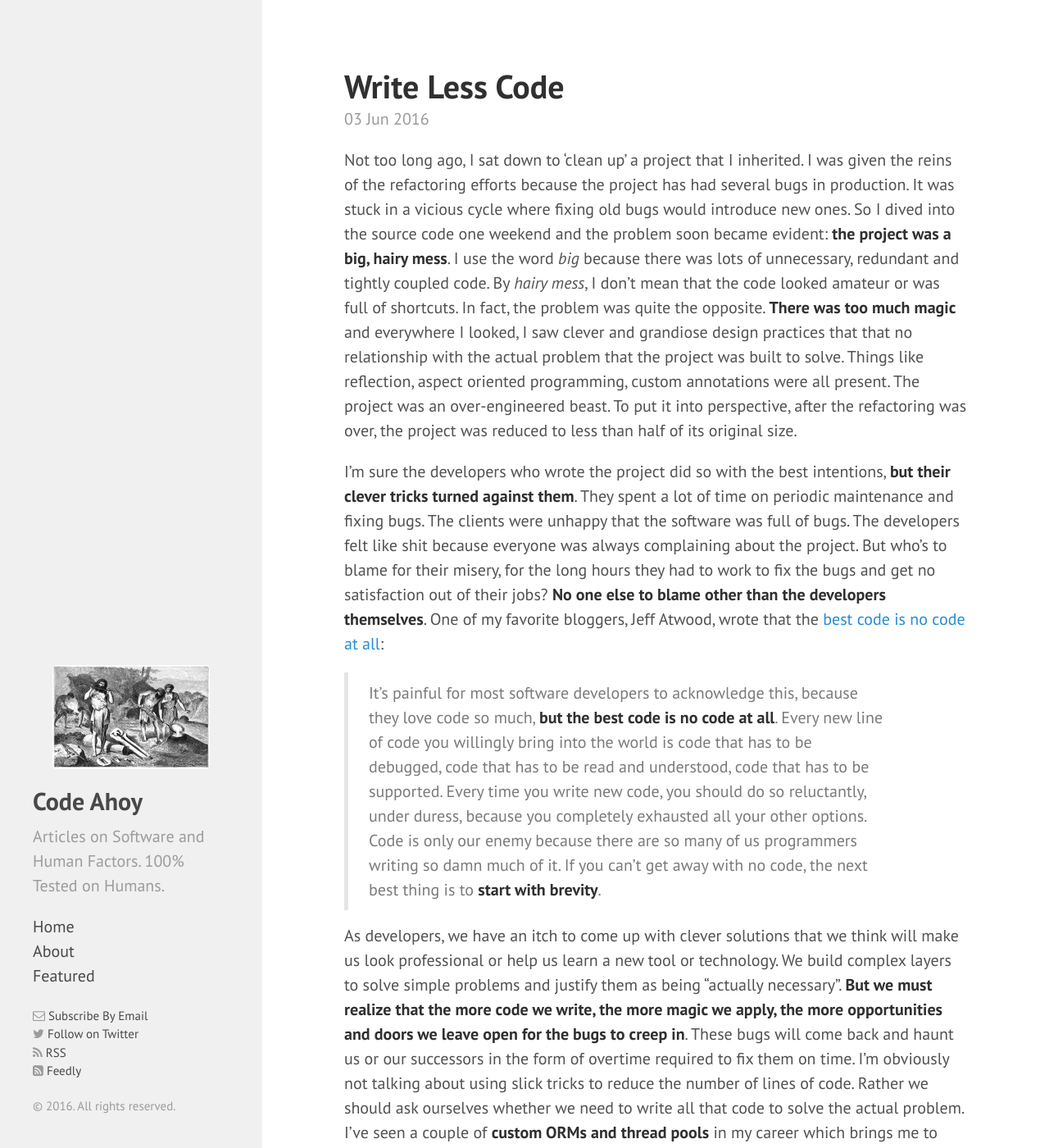
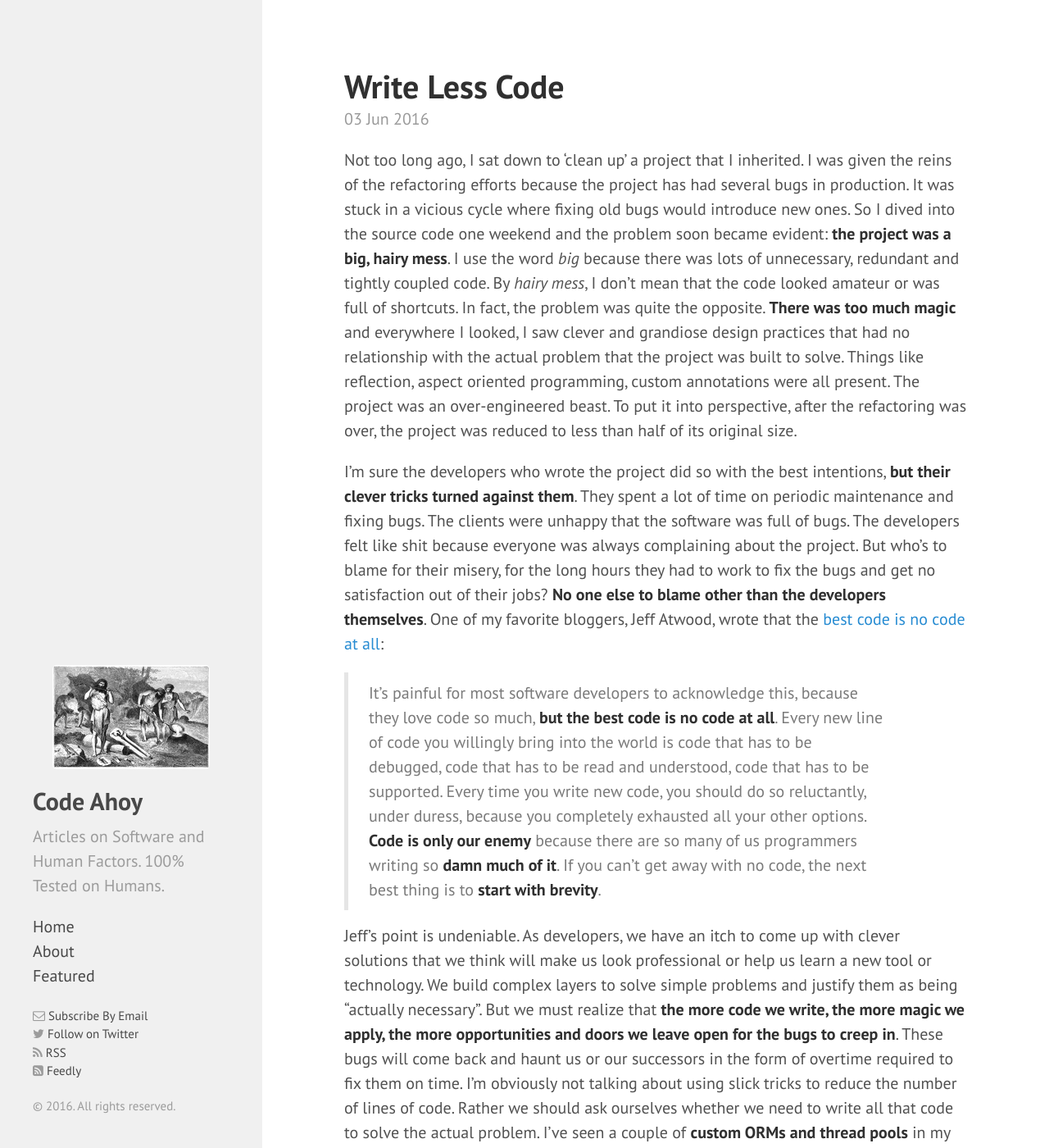
Before and after one commit to talk2viren/umermansoor.github.io, a Jekyll site: the page built from _posts/2016-06-03-write-less-code.md, in a window 1280 px wide and 1400 px high. Shown: the whole window at 82% size. Built offline with Jekyll 4.4.1, drawn with Linux system fonts in a browser that asks for light colours; nearby versions of some CDN libraries; a script that is not in the unit is left out; comment, search, counter and statistics services are not loaded; some of the changed text lies outside the part shown.

Commit message:
typo as pointed out by a commenter

````diff
--- a/_posts/2016-06-03-write-less-code.md
+++ b/_posts/2016-06-03-write-less-code.md
@@ -5,15 +5,15 @@ comments: True
 excerpt_separator: <!--more-->
 ---
 
-Not too long ago, I sat down to 'clean up' a project that I inherited. I was given the reins of the refactoring efforts because the project has had several bugs in production. It was stuck in a vicious cycle where fixing old bugs would introduce new ones. So I dived into the source code one weekend and the problem soon became evident: **the project was a big, hairy mess**. I use the word *big* because there was lots of unnecessary, redundant and tightly coupled code. By *hairy mess*, I don't mean that the code looked amateur or was full of shortcuts. In fact, the problem was quite the opposite. **There was too much magic** and everywhere I looked, I saw clever and grandiose design practices that that no relationship with the actual problem that the project was built to solve. Things like reflection, aspect oriented programming, custom annotations were all present. The project was an over-engineered beast. To put it into perspective, after the refactoring was over, the project was reduced to less than half of its original size.
+Not too long ago, I sat down to 'clean up' a project that I inherited. I was given the reins of the refactoring efforts because the project has had several bugs in production. It was stuck in a vicious cycle where fixing old bugs would introduce new ones. So I dived into the source code one weekend and the problem soon became evident: **the project was a big, hairy mess**. I use the word *big* because there was lots of unnecessary, redundant and tightly coupled code. By *hairy mess*, I don't mean that the code looked amateur or was full of shortcuts. In fact, the problem was quite the opposite. **There was too much magic** and everywhere I looked, I saw clever and grandiose design practices that had no relationship with the actual problem that the project was built to solve. Things like reflection, aspect oriented programming, custom annotations were all present. The project was an over-engineered beast. To put it into perspective, after the refactoring was over, the project was reduced to less than half of its original size.
 
 <!--more-->
 
  I'm sure the developers who wrote the project did so with the best intentions, **but their clever tricks turned against them**. They spent a lot of time on periodic maintenance and fixing bugs. The clients were unhappy that the software was full of bugs. The developers felt like shit because everyone was always complaining about the project. But who's to blame for their misery, for the long hours they had to work to fix the bugs and get no satisfaction out of their jobs? **No one else to blame other than the developers themselves**. One of my favorite bloggers, Jeff Atwood, wrote that the [best code is no code at all](https://blog.codinghorror.com/the-best-code-is-no-code-at-all/):
 
-> It's painful for most software developers to acknowledge this, because they love code so much, **but the best code is no code at all**. Every new line of code you willingly bring into the world is code that has to be debugged, code that has to be read and understood, code that has to be supported. Every time you write new code, you should do so reluctantly, under duress, because you completely exhausted all your other options. Code is only our enemy because there are so many of us programmers writing so damn much of it. If you can't get away with no code, the next best thing is to **start with brevity**.
+> It's painful for most software developers to acknowledge this, because they love code so much, **but the best code is no code at all**. Every new line of code you willingly bring into the world is code that has to be debugged, code that has to be read and understood, code that has to be supported. Every time you write new code, you should do so reluctantly, under duress, because you completely exhausted all your other options. **Code is only our enemy** because there are so many of us programmers writing so **damn much of it**. If you can't get away with no code, the next best thing is to **start with brevity**.
 
-As developers, we have an itch to come up with clever solutions that we think will make us look professional or help us learn a new tool or technology. We build complex layers to solve simple problems and justify them as being "actually necessary". **But we must realize that the more code we write, the more magic we apply, the more opportunities and doors we leave open for the bugs to creep in**. These bugs will come back and haunt us or our successors in the form of overtime required to fix them on time. I'm obviously not talking about using slick tricks to reduce the number of lines of code. Rather we should ask ourselves whether we need to write all that code to solve the actual problem. I've seen a couple of **custom ORMs and thread pools** in my career which brings me to another point:
+Jeff's point is undeniable. As developers, we have an itch to come up with clever solutions that we think will make us look professional or help us learn a new tool or technology. We build complex layers to solve simple problems and justify them as being "actually necessary". But we must realize that **the more code we write, the more magic we apply, the more opportunities and doors we leave open for the bugs to creep in**. These bugs will come back and haunt us or our successors in the form of overtime required to fix them on time. I'm obviously not talking about using slick tricks to reduce the number of lines of code. Rather we should ask ourselves whether we need to write all that code to solve the actual problem. I've seen a couple of **custom ORMs and thread pools** in my career which brings me to another point:
 
 > Don't reinvent the wheel. Pretty please.
 
@@ -25,6 +25,6 @@ if (event.type == THE_ONE_TYPE_THIS_SYSTEM_CAN_HANDLE) {
 }
 ```
 
-Our goal should be to keep our solutions as simple as possible and stay away from our natural tendencies to over-engineer, use clever tricks and design patterns until it can be proven that they are absolutely necessary to solve the problem. **Complexity is our worst enemy**. I'm going to end this post with an excellent piece of advice from Jeff:
+The best code is no code at all and the fastest code is the code that never gets executed. Our goal should be to keep our solutions as simple as possible and stay away from our natural tendencies to over-engineer, use clever tricks and design patterns until it can be proven that they are absolutely necessary to solve the problem. **Complexity is our worst enemy**. I'm going to end this post with an excellent piece of advice from Jeff:
 
 > If you love writing code-- really, truly love to write code-- **you'll love it enough to write as little of it as possible**.
````
